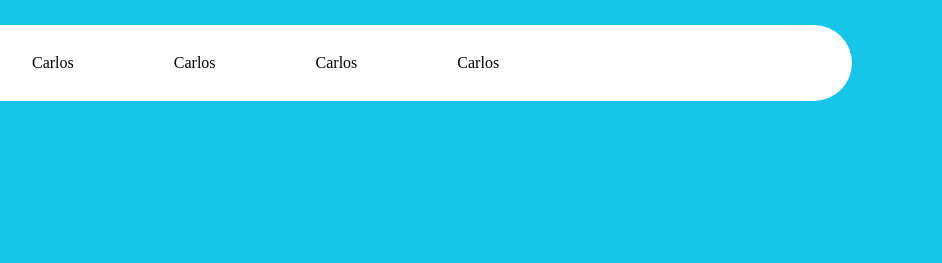
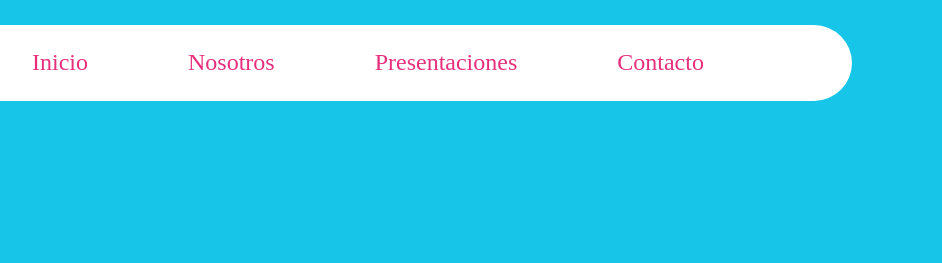
Before and after one commit to jarero321/Jessy-donuts, a plain HTML site: page index.html in a window 1280 px wide. Shown: the top 263 px of the page, 338-1280 px from the left. Drawn offline with Linux system fonts and the light colour scheme.

Commit message:
semantic UI

```diff
--- a/index.html
+++ b/index.html
@@ -9,6 +9,7 @@
     <meta name="viewport" content="width=device-width, initial-scale=1">
     <link rel="stylesheet" href="./styles/normalize.css">
     <link rel="stylesheet" href="./styles/main.css">
+    <link rel="stylesheet" href="./styles/ui.css">
 </head>
 
 <body>
@@ -21,10 +22,10 @@
                     </a>
                 </picture>
                 <nav class="nav__container__div__nav">
-                    <p>Carlos</p>
-                    <p>Carlos</p>
-                    <p>Carlos</p>
-                    <p>Carlos</p>
+                    <a class="title">Inicio</a>
+                    <a class="title">Nosotros</a>
+                    <a class="title">Presentaciones</a>
+                    <a class="title">Contacto</a>
                 </nav>
             </div>
         </div>
--- /dev/null
+++ b/styles/ui.css
@@ -0,0 +1,8 @@
+:root {
+    --primary-title: #E72F7C;
+}
+.title {
+    color: var(--primary-title);
+    font-size: 24px;
+    cursor: pointer;
+}
```
